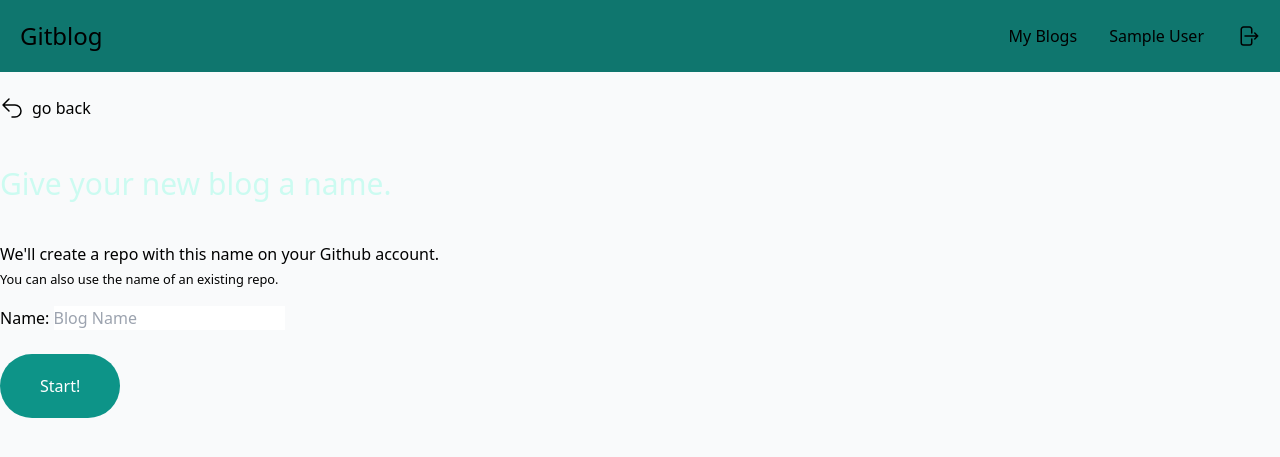
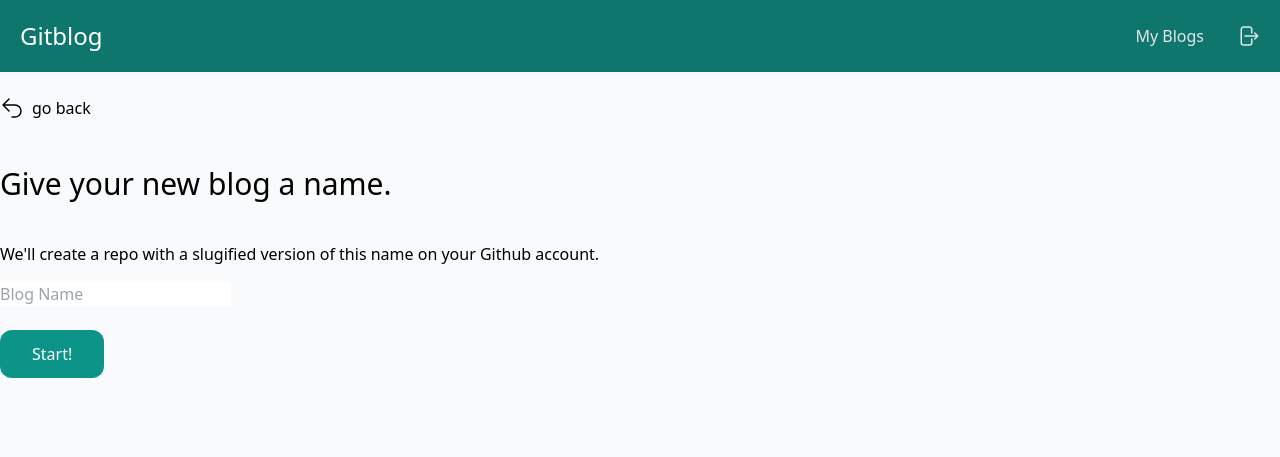
Before and after one commit to mspivak/gitblog, a Django app: page /github/new/ in a window 1280 px wide. Shown: the top 457 px of the page. Run offline with Django 4.2, Linux system fonts and the light colour scheme; the visitor is signed in with stand-in values (Sample User, id 1); some libraries are stand-ins or nearby versions; some web fonts are replaced.

Commit message:
enhanced styles

```diff
--- a/blogs/templates/blogs/admin_blogs.html
+++ b/blogs/templates/blogs/admin_blogs.html
@@ -7,10 +7,10 @@
 
         <div class="flex items-center place-content-between">
 
-            <h1 class="mb-10 text-3xl text-teal-100">My Blogs</h1>
+            <h1 class="mb-10 text-3xl dark:text-teal-100">My Blogs</h1>
 
             <a href="{% url 'github_new' %}"
-               class="inline-block my-8 border border-teal-500 text-gray-100 rounded-full no-underline hover:bg-teal-500/10 py-5 px-10">
+               class="inline-block my-8 border border-teal-500 text-teal-600 dark:text-gray-100 rounded-xl no-underline hover:bg-teal-500/10 py-3 px-8">
                 New Blog
             </a>
         </div>
@@ -18,7 +18,7 @@
         <div class="grid grid-cols-1 md:grid-cols-2 lg:grid-cols-3 xl:grid-cols-4 gap-4 mt-10">
             {% for blog in blogs %}
             <a href="{% url 'blog_home' username=blog.owner.username blog_slug=blog.slug %}"
-                    class="border p-5 rounded-xl dark:text-gray-100 dark:border-gray-200/25 hover:bg-teal-500/10 cursor-pointer">
+                    class="border p-5 rounded-xl dark:text-gray-100 dark:border-gray-200/25 hover:bg-teal-500/10 hover:border-teal-500 cursor-pointer">
                 <div class="text-bold">{{ blog.name }}</div>
                 <div class="text-teal-500">
                     <code>{{ blog.owner.username }}/{{ blog.slug }}</code>
--- a/blogs/templates/blogs/base.html
+++ b/blogs/templates/blogs/base.html
@@ -20,11 +20,10 @@
 
     {% if user.is_authenticated %}
         <nav class="p-5 border-teal-500 bg-teal-700 flex items-center">
-            <a class="dark:text-white text-2xl" href="/">Gitblog</a>
+            <a class="text-white text-2xl" href="/">Gitblog</a>
             <ul class="grow flex justify-end">
-                <li class="ml-8"><a href="{% url 'admin_blogs' %}" class="dark:text-gray-200">My Blogs</a></li>
-                <li class="ml-8"><a href="" class="dark:text-gray-200">{{ user.name }}</a></li>
-                <li class="ml-8"><a href="{% url 'logout' %}" class="dark:text-gray-200">
+                <li class="ml-8"><a href="{% url 'admin_blogs' %}" class="text-gray-200">My Blogs</a></li>
+                <li class="ml-8"><a href="{% url 'logout' %}" class="text-gray-200">
                     <svg xmlns="http://www.w3.org/2000/svg" fill="none" viewBox="0 0 24 24" stroke-width="1.5" stroke="currentColor" class="w-6 h-6">
                         <path stroke-linecap="round" stroke-linejoin="round" d="M15.75 9V5.25A2.25 2.25 0 0013.5 3h-6a2.25 2.25 0 00-2.25 2.25v13.5A2.25 2.25 0 007.5 21h6a2.25 2.25 0 002.25-2.25V15m3 0l3-3m0 0l-3-3m3 3H9"></path>
                     </svg>
@@ -41,14 +40,14 @@
                 <li class="mx-5"><a href="{{ category.get_absolute_url }}" class="dark:text-gray-200">{{ category.name }}</a></li>
             {% endfor %}
             <li>
-                <a href="#" onclick="localStorage.theme='light'; updateTheme()" id="btn-mode-light" class="hidden dark:inline-block text-gray-100 ml-8">
-                    <svg xmlns="http://www.w3.org/2000/svg" fill="none" viewBox="0 0 24 24" stroke-width="1.5" stroke="currentColor" class="w-6 h-6">
-                      <path stroke-linecap="round" stroke-linejoin="round" d="M12 3v2.25m6.364.386l-1.591 1.591M21 12h-2.25m-.386 6.364l-1.591-1.591M12 18.75V21m-4.773-4.227l-1.591 1.591M5.25 12H3m4.227-4.773L5.636 5.636M15.75 12a3.75 3.75 0 11-7.5 0 3.75 3.75 0 017.5 0z" />
+                <a href="#" onclick="localStorage.theme='light'; updateTheme()" id="btn-mode-light" class="hidden dark:block text-gray-100">
+                    <svg xmlns="http://www.w3.org/2000/svg" fill="none" viewBox="0 0 24 24" stroke-width="1.5" stroke="currentColor" class="w-6 h-6 ml-8">
+                      <path stroke-linecap="round" stroke-linejoin="round" d="M12 3v2.25m6.364.386l-1.591 1.591M21 12h-2.25m-.386 6.364l-1.591-1.591M12 18.75V21m-4.773-4.227l-1.591 1.591M5.25 12H3m4.227-4.773L5.636 5.636M15.75 12a3.75 3.75 0 11-7.5 0 3.75 3.75 0 017.5 0z"></path>
                     </svg>
                 </a>
                 <a href="#" onclick="localStorage.theme='dark'; updateTheme()" id="btn-mode-dark" class="dark:hidden">
                     <svg xmlns="http://www.w3.org/2000/svg" fill="none" viewBox="0 0 24 24" stroke-width="1.5" stroke="currentColor" class="w-6 h-6 ml-8">
-                        <path stroke-linecap="round" stroke-linejoin="round" d="M21.752 15.002A9.718 9.718 0 0118 15.75c-5.385 0-9.75-4.365-9.75-9.75 0-1.33.266-2.597.748-3.752A9.753 9.753 0 003 11.25C3 16.635 7.365 21 12.75 21a9.753 9.753 0 009.002-5.998z" />
+                        <path stroke-linecap="round" stroke-linejoin="round" d="M21.752 15.002A9.718 9.718 0 0118 15.75c-5.385 0-9.75-4.365-9.75-9.75 0-1.33.266-2.597.748-3.752A9.753 9.753 0 003 11.25C3 16.635 7.365 21 12.75 21a9.753 9.753 0 009.002-5.998z"></path>
                     </svg>
                 </a>
             </li>
@@ -56,9 +55,6 @@
     </nav>
     {% endif %}
 
-
-
-
-{% block content %}{% endblock %}
+    {% block content %}{% endblock %}
 
 {% endblock %}
--- a/blogs/templates/blogs/partials/post_list.html
+++ b/blogs/templates/blogs/partials/post_list.html
@@ -1,5 +1,5 @@
 {% for post in posts %}
-<div>
+<div class="px-2">
 
     <h3 class="mb-2 leading-tight">
         <a href="{{ post.get_absolute_url }}"
--- a/gh/forms.py
+++ b/gh/forms.py
@@ -2,6 +2,6 @@ from django import forms
 
 
 class NewBlogForm(forms.Form):
-    name = forms.CharField(label='Name', max_length=62,
+    name = forms.CharField(label='', max_length=62,
                            widget=forms.TextInput(attrs={'class': 'form-control', 'placeholder': 'Blog Name'})
     )
--- a/gh/templates/gh/new.html
+++ b/gh/templates/gh/new.html
@@ -12,17 +12,16 @@
                     </svg> go back
                 </a>
             </div>
-            <h1 class="text-3xl text-teal-100 my-10">Give your new blog a name.</h1>
+            <h1 class="text-3xl dark:text-gray-100 my-10">Give your new blog a name.</h1>
             <p class="my-4">
-                We'll create a repo with this name on your Github account.
-                <br><small>You can also use the name of an existing repo.</small>
+                We'll create a repo with a slugified version of this name on your Github account.
             </p>
 
             {% csrf_token %}
             {{ form }}
 
             <div class="block">
-                <input type="submit" value="Start!" class="my-6 text-white bg-teal-600 rounded-full py-5 px-10">
+                <input type="submit" value="Start!" class="my-6 text-white bg-teal-600 rounded-xl py-3 px-8">
             </div>
 
         </form>
--- a/pages/views.py
+++ b/pages/views.py
@@ -26,5 +26,8 @@ $ git push
 
 
 def auth_logout(request):
+
+    user = request.user
+
     logout(request)
-    return HttpResponseRedirect(request.META.get('HTTP_REFERER'))
+    return HttpResponseRedirect(user.blog_set.first().get_absolute_url())
```
